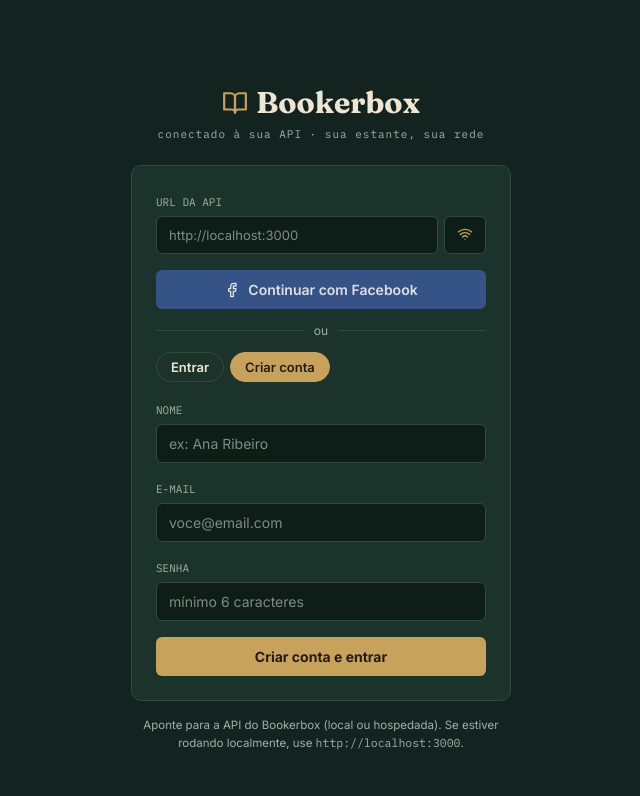
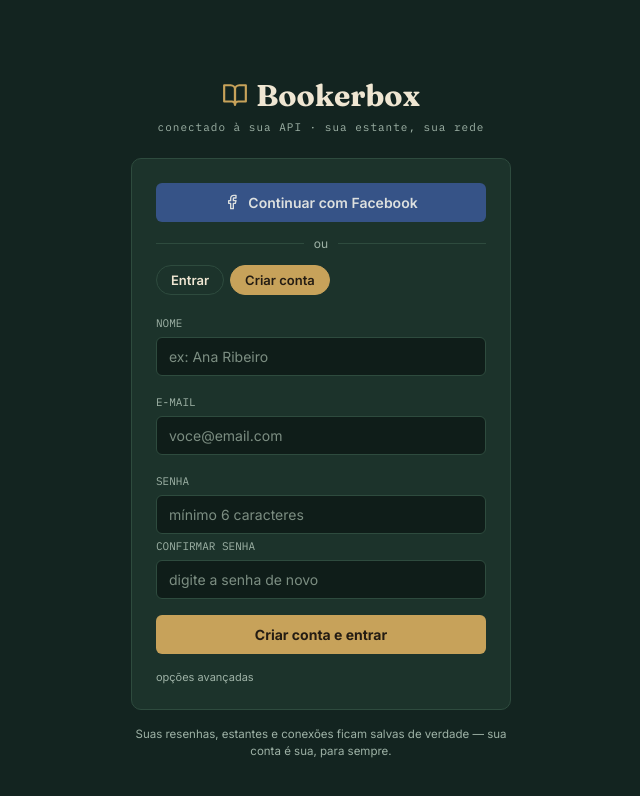
Before and after one commit to souzathiagolima/bookerbox-frontend, a React (Vite) app: page / in a window 1280 px wide. Both pictures are taken after a click on the button "Criar conta". Shown: the top 796 px of the page, without its empty margins (319-959 px from the left). Built offline with nearby package versions, Linux system fonts and the light colour scheme.

Commit message:
esconde url da api, confirma senha

```diff
--- a/src/App.jsx
+++ b/src/App.jsx
@@ -201,7 +201,9 @@
   const [sessionLoaded, setSessionLoaded] = useState(false);
   const [screen, setScreen] = useState('login'); // 'login' | 'app'
 
-  const [apiBase, setApiBase] = useState('');
+  const DEFAULT_API_BASE = 'https://bookerbox-api.onrender.com';
+  const [apiBase, setApiBase] = useState(DEFAULT_API_BASE);
+  const [showAdvanced, setShowAdvanced] = useState(false);
   const [token, setToken] = useState(null);
   const [currentUser, setCurrentUser] = useState(null);
 
@@ -209,6 +211,7 @@
   const [formName, setFormName] = useState('');
   const [formEmail, setFormEmail] = useState('');
   const [formPassword, setFormPassword] = useState('');
+  const [formPasswordConfirm, setFormPasswordConfirm] = useState('');
   const [authLoading, setAuthLoading] = useState(false);
 
   const [activeTab, setActiveTab] = useState('feed');
@@ -332,6 +335,10 @@
     if (!apiBase.trim()) { showToast('Informe a URL da API.'); return; }
     if (!formEmail.trim() || !formPassword.trim() || (authMode === 'register' && !formName.trim())) {
       showToast('Preencha todos os campos.');
+      return;
+    }
+    if (authMode === 'register' && formPassword !== formPasswordConfirm) {
+      showToast('As senhas não são iguais.');
       return;
     }
     setAuthLoading(true);
@@ -560,25 +567,6 @@
           </div>
 
           <div style={{ background: C.panel, border: `1px solid ${C.panelBorder}`, borderRadius: 10, padding: 24 }}>
-            <label className="bkbx-mono" style={{ fontSize: 11, color: C.textMuted }}>URL DA API</label>
-            <div style={{ display: 'flex', gap: 6, marginTop: 6, marginBottom: 16 }}>
-              <input
-                value={apiBase}
-                onChange={e => setApiBase(e.target.value)}
-                placeholder="http://localhost:3000"
-                className="bkbx-input bkbx-body"
-                style={{
-                  flex: 1, padding: '10px 12px', borderRadius: 6, border: `1px solid ${C.panelBorder}`,
-                  background: C.bgSoft, color: C.textLight, fontSize: 13, outline: 'none', boxSizing: 'border-box',
-                }}
-              />
-              <button type="button" onClick={testConnection} title="Testar conexão" style={{
-                background: C.bgSoft, border: `1px solid ${C.panelBorder}`, borderRadius: 6, padding: '0 12px', cursor: 'pointer', color: C.gold,
-              }}>
-                <Wifi size={16} />
-              </button>
-            </div>
-
             <button onClick={handleFacebookLoginClick} className="bkbx-body" style={{
               width: '100%', padding: '11px 14px', borderRadius: 6, border: 'none', cursor: 'pointer',
               background: '#3b5998', color: '#fff', fontWeight: 600, fontSize: 14,
@@ -608,7 +596,13 @@
               <label className="bkbx-mono" style={{ fontSize: 11, color: C.textMuted }}>E-MAIL</label>
               <input type="email" value={formEmail} onChange={e => setFormEmail(e.target.value)} placeholder="voce@email.com" className="bkbx-input bkbx-body" style={fieldStyle} />
               <label className="bkbx-mono" style={{ fontSize: 11, color: C.textMuted }}>SENHA</label>
-              <input type="password" value={formPassword} onChange={e => setFormPassword(e.target.value)} placeholder="mínimo 6 caracteres" className="bkbx-input bkbx-body" style={{ ...fieldStyle, marginBottom: 16 }} />
+              <input type="password" value={formPassword} onChange={e => setFormPassword(e.target.value)} placeholder="mínimo 6 caracteres" className="bkbx-input bkbx-body" style={{ ...fieldStyle, marginBottom: authMode === 'register' ? 0 : 16 }} />
+              {authMode === 'register' && (
+                <>
+                  <label className="bkbx-mono" style={{ fontSize: 11, color: C.textMuted }}>CONFIRMAR SENHA</label>
+                  <input type="password" value={formPasswordConfirm} onChange={e => setFormPasswordConfirm(e.target.value)} placeholder="digite a senha de novo" className="bkbx-input bkbx-body" style={{ ...fieldStyle, marginBottom: 16 }} />
+                </>
+              )}
 
               <button type="button" onClick={() => handleAuthSubmit()} disabled={authLoading} className="bkbx-body" style={{
                 width: '100%', padding: '11px 14px', borderRadius: 6, border: 'none', cursor: 'pointer',
@@ -620,10 +614,39 @@
                 {authMode === 'register' ? 'Criar conta e entrar' : 'Entrar'}
               </button>
             </div>
+
+            <button onClick={() => setShowAdvanced(v => !v)} className="bkbx-body" style={{
+              background: 'none', border: 'none', color: C.textMuted, fontSize: 11, cursor: 'pointer', marginTop: 16, padding: 0,
+            }}>
+              {showAdvanced ? 'ocultar opções avançadas' : 'opções avançadas'}
+            </button>
+
+            {showAdvanced && (
+              <div style={{ marginTop: 10 }}>
+                <label className="bkbx-mono" style={{ fontSize: 11, color: C.textMuted }}>URL DA API</label>
+                <div style={{ display: 'flex', gap: 6, marginTop: 6 }}>
+                  <input
+                    value={apiBase}
+                    onChange={e => setApiBase(e.target.value)}
+                    placeholder="http://localhost:3000"
+                    className="bkbx-input bkbx-body"
+                    style={{
+                      flex: 1, padding: '10px 12px', borderRadius: 6, border: `1px solid ${C.panelBorder}`,
+                      background: C.bgSoft, color: C.textLight, fontSize: 13, outline: 'none', boxSizing: 'border-box',
+                    }}
+                  />
+                  <button type="button" onClick={testConnection} title="Testar conexão" style={{
+                    background: C.bgSoft, border: `1px solid ${C.panelBorder}`, borderRadius: 6, padding: '0 12px', cursor: 'pointer', color: C.gold,
+                  }}>
+                    <Wifi size={16} />
+                  </button>
+                </div>
+              </div>
+            )}
           </div>
 
           <p className="bkbx-body" style={{ fontSize: 11.5, color: C.textMuted, textAlign: 'center', marginTop: 16, lineHeight: 1.5 }}>
-            Aponte para a API do Bookerbox (local ou hospedada). Se estiver rodando localmente, use <span className="bkbx-mono">http://localhost:3000</span>.
+            Suas resenhas, estantes e conexões ficam salvas de verdade — sua conta é sua, para sempre.
           </p>
         </div>
       </div>
```
